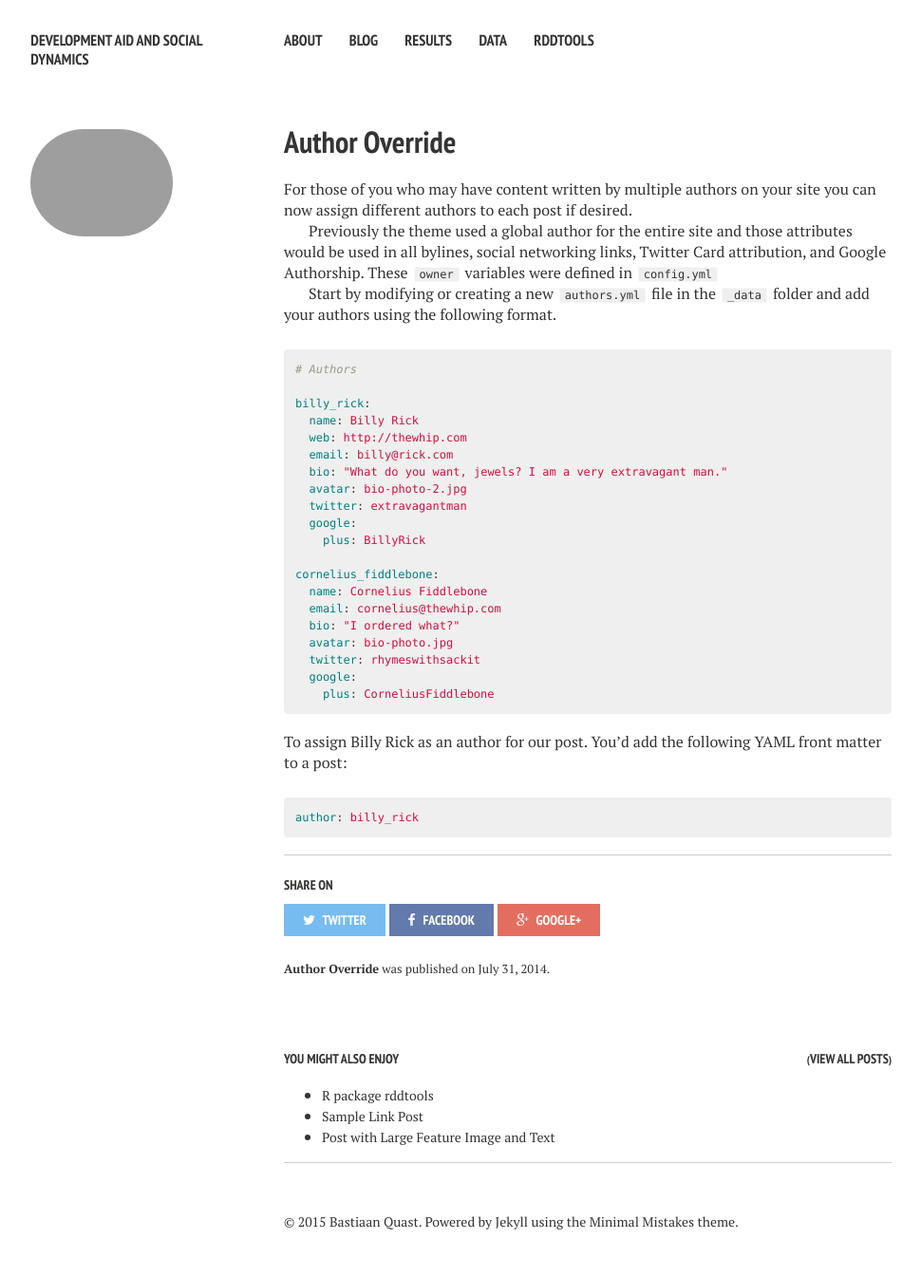
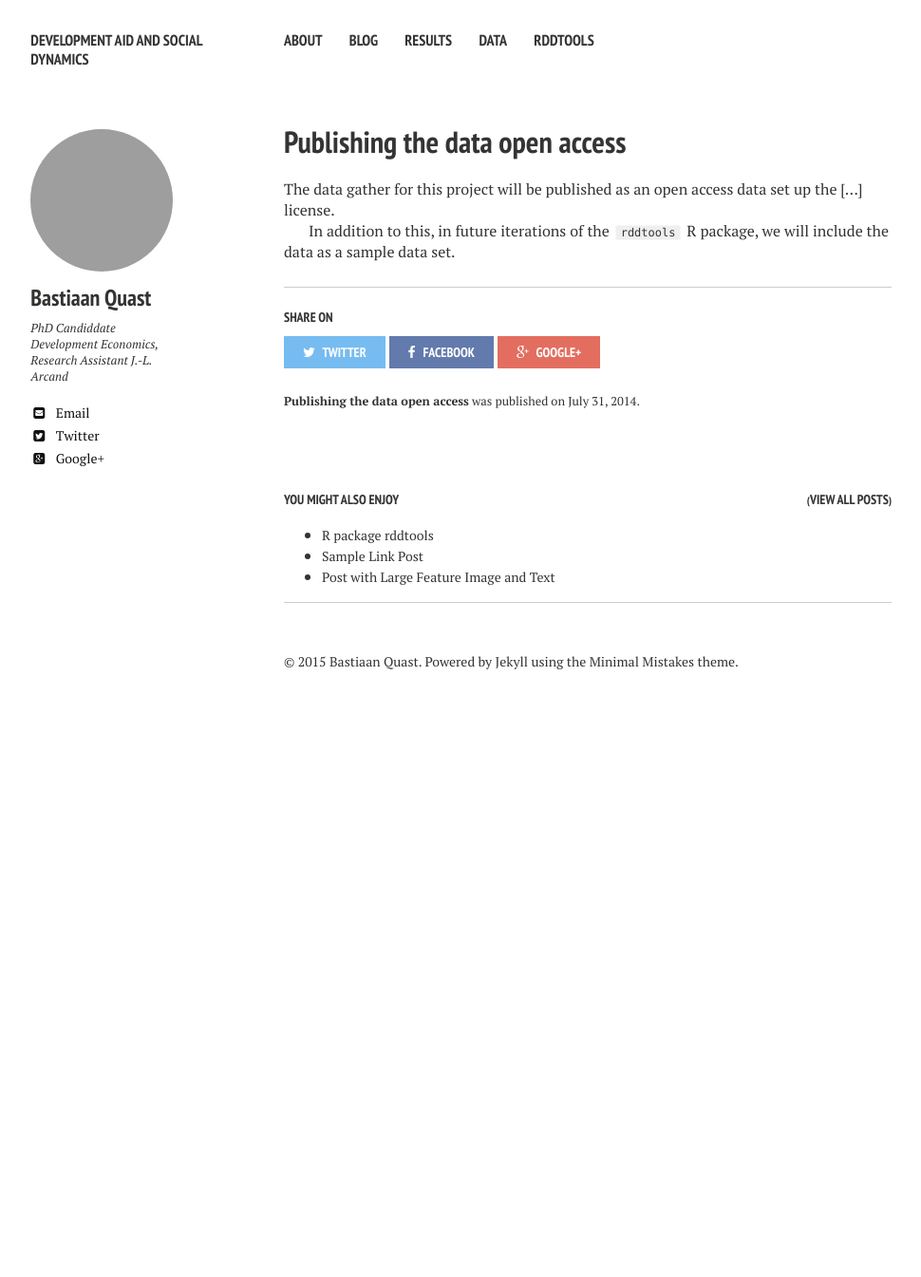
Before and after one commit to bquast/Development-Aid-Social-Dynamics, a Jekyll site: the page built from _posts/2014-07-31-open-dataset.md, in a window 1280 px wide. Shown: the whole page at 95% size, without its empty margins (21-991 px from the left). Built offline with Jekyll 4.4.1, drawn with Linux system fonts in a browser that asks for light colours; nearby versions of some CDN libraries; after the commit the page ends 900 px from its top, so only the background shows below that; grey boxes are pictures that could not be loaded.

Commit message:
update post on data

```diff
--- a/_posts/2014-07-31-open-dataset.md
+++ b/_posts/2014-07-31-open-dataset.md
@@ -1,43 +1,9 @@
 ---
 layout: post
-title: "Author Override"
-author: billy_rick
-modified:
-excerpt: "A post to test author overrides using a data file."
-tags: []
+title: "Publishing the data open access"
+author: bastiaan_quast
 ---
 
-For those of you who may have content written by multiple authors on your site you can now assign different authors to each post if desired.
+The data gather for this project will be published as an open access data set up the [...] license.
 
-Previously the theme used a global author for the entire site and those attributes would be used in all bylines, social networking links, Twitter Card attribution, and Google Authorship. These `owner` variables were defined in `config.yml`
-
-Start by modifying or creating a new `authors.yml` file in the `_data` folder and add your authors using the following format.
-
-{% highlight yaml %}
-# Authors
-
-billy_rick:
-  name: Billy Rick
-  web: http://thewhip.com
-  email: billy@rick.com
-  bio: "What do you want, jewels? I am a very extravagant man."
-  avatar: bio-photo-2.jpg
-  twitter: extravagantman
-  google:
-    plus: BillyRick
-
-cornelius_fiddlebone:
-  name: Cornelius Fiddlebone
-  email: cornelius@thewhip.com
-  bio: "I ordered what?"
-  avatar: bio-photo.jpg
-  twitter: rhymeswithsackit
-  google:
-    plus: CorneliusFiddlebone
-{% endhighlight %}
-
-To assign Billy Rick as an author for our post. You'd add the following YAML front matter to a post:
-
-{% highlight yaml %}
-author: billy_rick
-{% endhighlight %}
+In addition to this, in future iterations of the `rddtools` R package, we will include the data as a sample data set.
```
